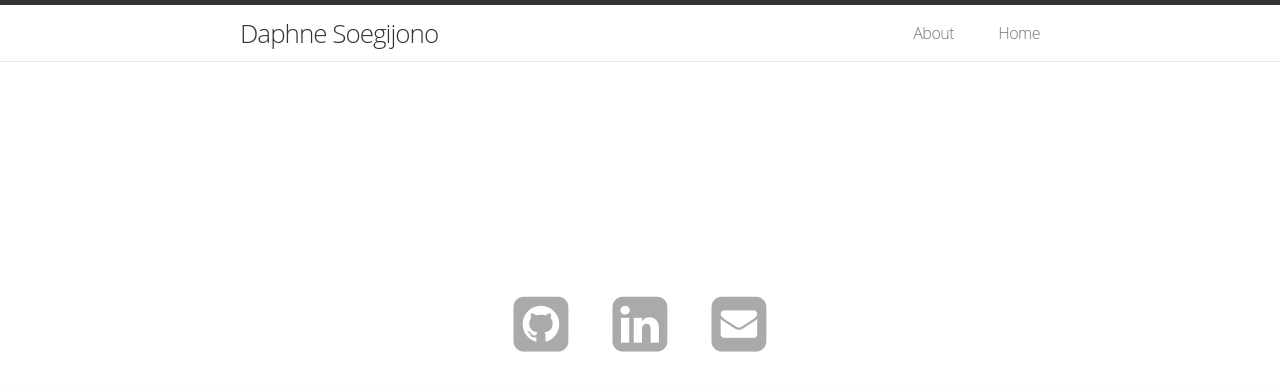
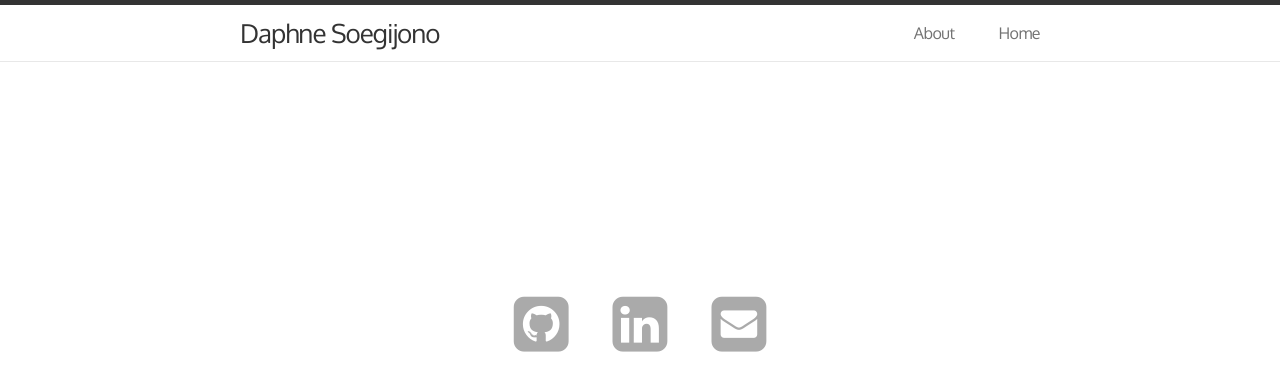
Before and after one commit to dsoegijono/dsoegijono.github.io, a Jekyll site: the page built from index.html, in a window 1280 px wide. Shown: the top 391 px of the page. Built offline with Jekyll 4.4.1, drawn with Linux system fonts in a browser that asks for light colours; nearby versions of some CDN libraries.

Commit message:
Minor style updates

```diff
--- a/_includes/head.html
+++ b/_includes/head.html
@@ -10,5 +10,6 @@
     <link rel="stylesheet" href="{{ "/css/main.css" | prepend: site.baseurl }}">
 
     <link href="//netdna.bootstrapcdn.com/font-awesome/4.1.0/css/font-awesome.min.css" rel="stylesheet">
+    <link href='http://fonts.googleapis.com/css?family=Oxygen' rel='stylesheet' type='text/css'>
 
 </head>
--- a/css/main.css
+++ b/css/main.css
@@ -7,12 +7,12 @@
 }
 
 html, body {
-    height: 100%;
-    width: 100%;
+  height: 100%;
+  width: 100%;
 }
 
 body {
-  font-family: "Open Sans", "Helvetica Neue", Helvetica, Arial, sans-serif;
+  font-family: "Oxygen", "Helvetica Neue", Helvetica, Arial, sans-serif;
   font-size: 16px;
   line-height: 1.5;
   font-weight: 300;
@@ -84,10 +84,12 @@
 
 .site-footer {
   border-top: 1px solid #e8e8e8;
-  padding: 30px 0;
+  padding: 20px 0;
   position: fixed;
   width: 100%;
   bottom: 0;
+  background-color: white;
+  height: 30px;
 }
 
 .footer-heading {
@@ -161,7 +163,7 @@
 /* ----------------------------------------------------------*/
 
 .page-content {
-  padding: 30px 0;
+  padding: 30px 0 70px 0;
   background-color: #fff;
 }
 
--- a/index.html
+++ b/index.html
@@ -6,8 +6,10 @@
     The personal website of Daphne Soegijono.
 ---
 
-<div class="profiles" style="padding-top: 200px;">
-    <a title="GitHub" href="https://www.github.com/dsoegijono"> <!-- TODO: {{ site.data.accounts.github.site }} -->
+<div style="padding-top: 25%;"></div>
+<div class="profiles">
+    <a title="GitHub" href="https://www.github.com/dsoegijono">
+        <!-- TODO: {{ site.data.accounts.github.site }} -->
         <i class="fa fa-github-square fa-4x"></i>
     </a>
     <a title="LinkedIn" href="http://www.linkedin.com/in/dsoegijono/">
```
Also changed, not shown: _includes/footer.html (+3 -5 lines).
